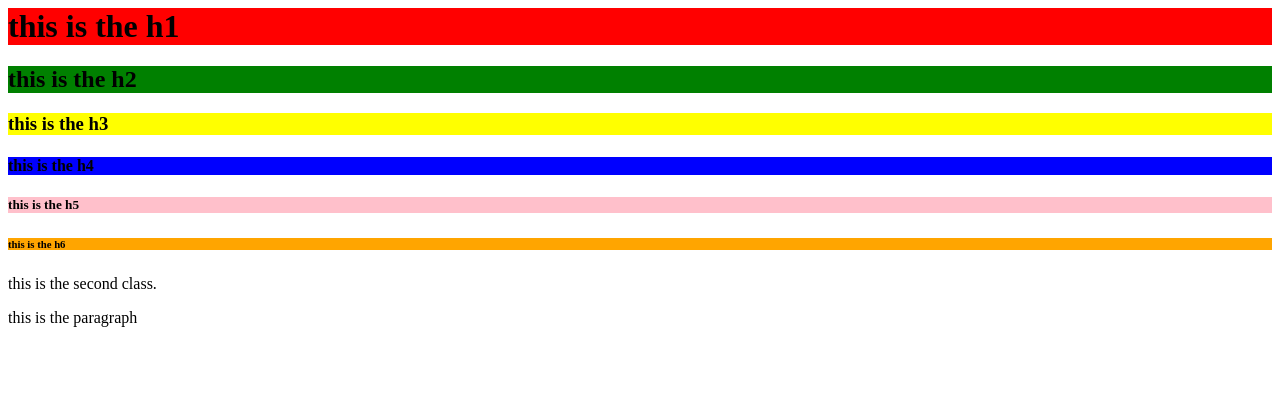
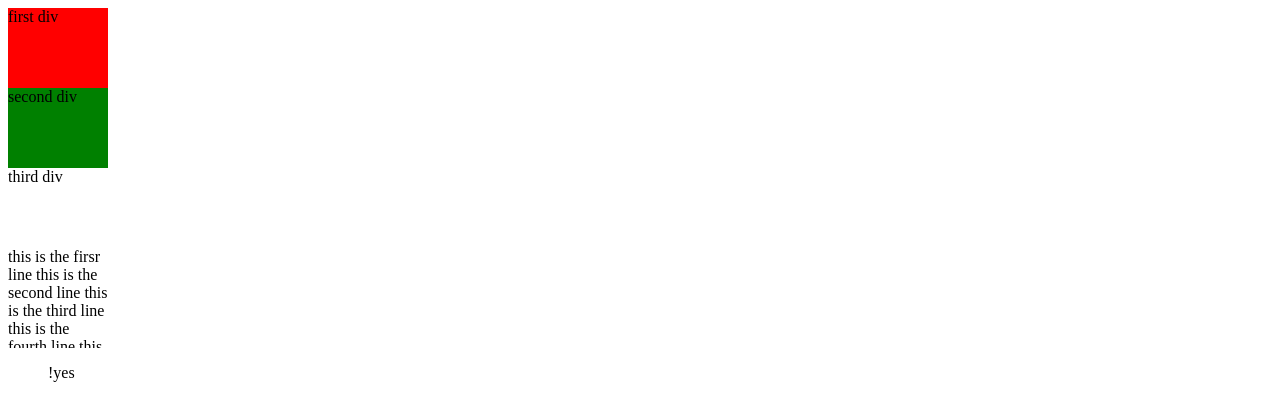
Before and after one commit to Gaurav-271/project-html, a plain HTML site: page index.html in a window 1280 px wide. Drawn offline with Linux system fonts and the light colour scheme.

Commit message:
Add files via upload

```diff
--- a/index.html
+++ b/index.html
@@ -1,40 +1,54 @@
-<html>
-        <head>
+<!DOCTYPE html>
+<html lang="en">
+<head>
+    <style>
+.box
+{
 
-    </head>
+    width: 100px;
+    height: 80px;
+}
+.first
+{
+    background-color:red;
+        z-index:index 1;
+        left: 50px;
+}
+.second
+{
+    background-color: green;
+    z-index:2;
+}
+.scrolldiv
+{
+    width:100px;
+    height:100px;
+    overflow:scroll;
+    opacity : 1
+}
+    </style>
+</head>
+<body>
+ <div class="box first" >
+        first div
+</div>
+<div class="box second">
+    second div
+</div>
+<div class="box third">
+     third div
+     </div>
+     <div class="scrolldiv">
+        this is the firsr line
+        this is the second line
+        this is the third line
+        this is the fourth line
+        this is the fivth line
+        </div>
 
-    <body>
-        <h1 style="background-color: red;">
+</body>
+</html>
+        <blockquote>
+            !yes
 
-            this is the h1
-        </h1>
-        <h2 style="background-color: green;">
-            this is the h2
-        </h2>
-        <h3 style ="background-color:yellow;">
-                    this is the h3
-                </h3>
-         <h4 style="background-color:blue;">
-            this is the h4
-         </h4>
-                <h5 style="background-color: pink;">
-                    this is the h5
-                </h5>
-                <h6 style="background-color:orange;">
-                    this is the h6
-                </h6>
-
-
-
-
-        <div>
-            this is the second class.
-        </div>
-        <p> this is the paragraph
-
-        </p>
-    </body>
-    <footer>
-
-    </footer>
-</html>
+        </blockquote>
```
